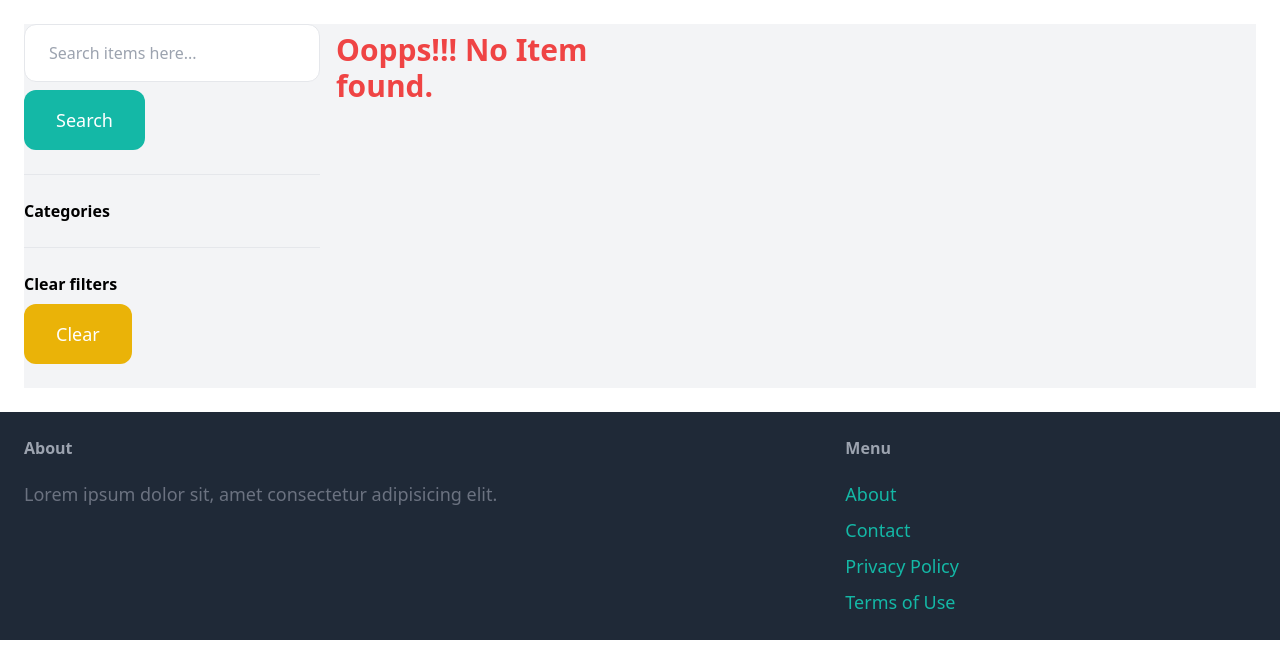
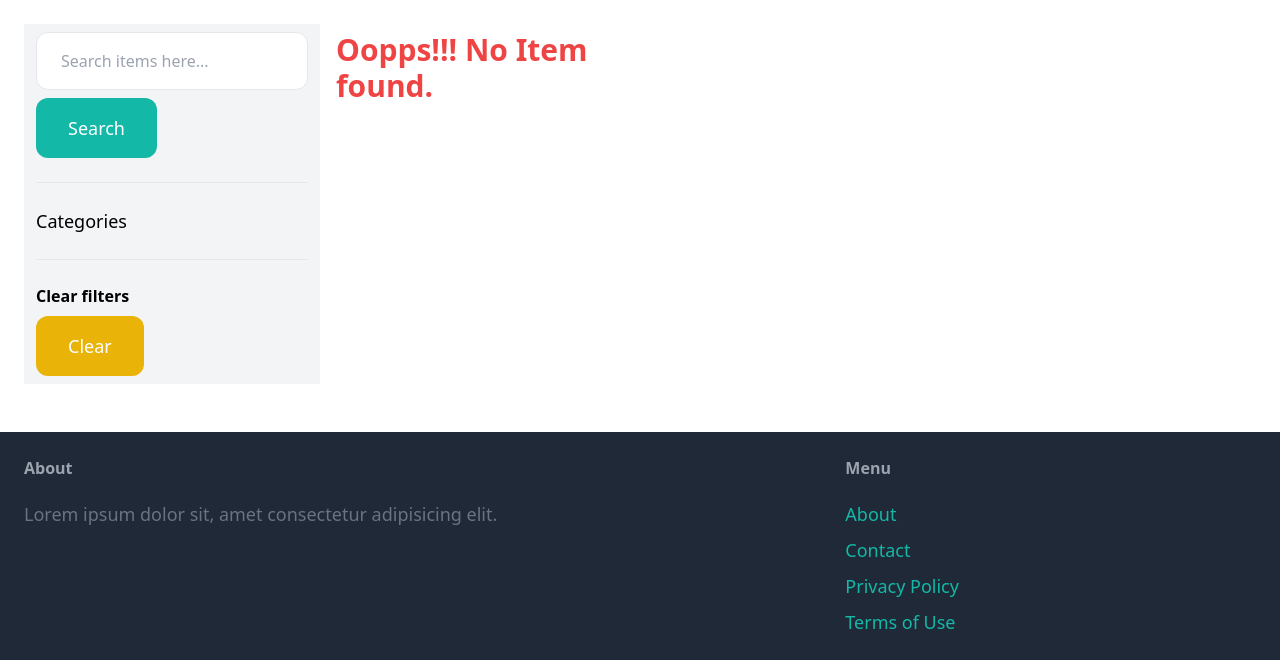
Before and after one commit to matrix-bro/online-bazar, a Django app: page /browse/ in a window 1280 px wide. Shown: the part 77-749 px from the top of the page. Run offline with Django 4.2, Linux system fonts and the light colour scheme; data that the repository does not hold is empty; some libraries are stand-ins or nearby versions.

Commit message:
Made some changes to UI

```diff
--- a/app/templates/app/base.html
+++ b/app/templates/app/base.html
@@ -26,7 +26,7 @@
         </div>
     </nav>
 
-    <div class="px-6 py-6">
+    <div class="px-6 py-6 min-h-[25rem]">
         {% block content %}
         {% endblock %}
     </div>
--- a/app/templates/app/browse_items.html
+++ b/app/templates/app/browse_items.html
@@ -3,8 +3,8 @@
 {% block title %} Browse Items {% endblock %}
 
 {%block content %}
-    <div class="grid grid-cols-4 gap-4 pb-6 bg-gray-100">
-        <div class="col-span-1">
+    <div class="grid grid-cols-4 gap-4 pb-6">
+        <div class="col-span-1 bg-gray-100 px-3 py-2">
             <form action="{% url 'browse' %}" method="get">
                 <input type="text" name="query" class="w-full py-4 px-6 border rounded-xl" value="{{ query }}" placeholder="Search items here...">
 
@@ -13,11 +13,11 @@
 
             <hr class="my-6">
 
-            <p class="font-semibold">Categories</p>
-            <ul>
+            <p class="text-lg">Categories</p>
+            <ul class="font-semibold">
                 {% for category in categories %}
                     <a href="{% url 'browse' %}?query={{ query }}&category={{ category.id }}">
-                        <li class="py-2 px-2 rounded-xl {% if category.id == category_id %} bg-gray-200 {% endif %}">{{ category.name }}</li>
+                        <li class="py-2 px-2 rounded-xl hover:bg-gray-200 {% if category.id == category_id %} bg-gray-200 {% endif %}">{{ category.name }}</li>
                     </a>
                 {% endfor %}
             </ul>
@@ -36,7 +36,7 @@
                         <div>
                             <a href="{% url 'item-details' item.id %}">
                                 <div>
-                                    <img src="{{ item.image.url }}" class="rounded-t-xl w-full h-96">
+                                    <img src="{{ item.image.url }}" class="rounded-t-xl min-h-[15rem] max-h-[15rem] w-full h-96">
                                 </div>
                                 <div class="p-6 bg-white rounded-b-xl">
                                     <h2 class="text-2xl">{{ item.name }}</h2>
--- a/app/templates/app/inbox.html
+++ b/app/templates/app/inbox.html
@@ -3,8 +3,9 @@
 {% block title %} Inbox {% endblock %}
 
 {% block content %}
-    <h1 class="mb-6 text-3xl">Inbox</h1>
+    <h1 class="mb-6 text-3xl text-teal-500">Inbox</h1>
 
+    {% if conversations %}
         <div class="space-y-6">
             {% for conversation in conversations %}
                 <a href="{% url 'conversation-messages' conversation.id %}">
@@ -25,4 +26,7 @@
                 </a>
             {% endfor %}
         </div>
+    {% else %}
+        <h2 class="text-xl">No conversations</h2>
+    {% endif %}
 {% endblock %}
--- a/app/templates/app/item_details.html
+++ b/app/templates/app/item_details.html
@@ -3,9 +3,9 @@
 {% block title %} {{ item.name }} {% endblock %}
 
 {% block content %}
-    <div class="grid grid-cols-5 gap-6">
+    <div class="grid grid-cols-5 gap-8">
         <div class="col-span-3">
-            <img src="{{ item.image.url }}" class="rounded-xl object-contain h-96">
+            <img src="{{ item.image.url }}" class="rounded-xl w-full h-full max-h-[40rem]">
         </div>
         <div class="col-span-2 p-6 bg-gray-100 rounded-xl">
             <h1 class="mb-6 text-3xl">{{ item.name }}</h1>
```
Also changed, not shown: app/templates/app/dashboard.html (+6 -2 lines), app/templates/app/index.html (+12 -16 lines). Lines whose indentation alone changed are shown as unchanged.
